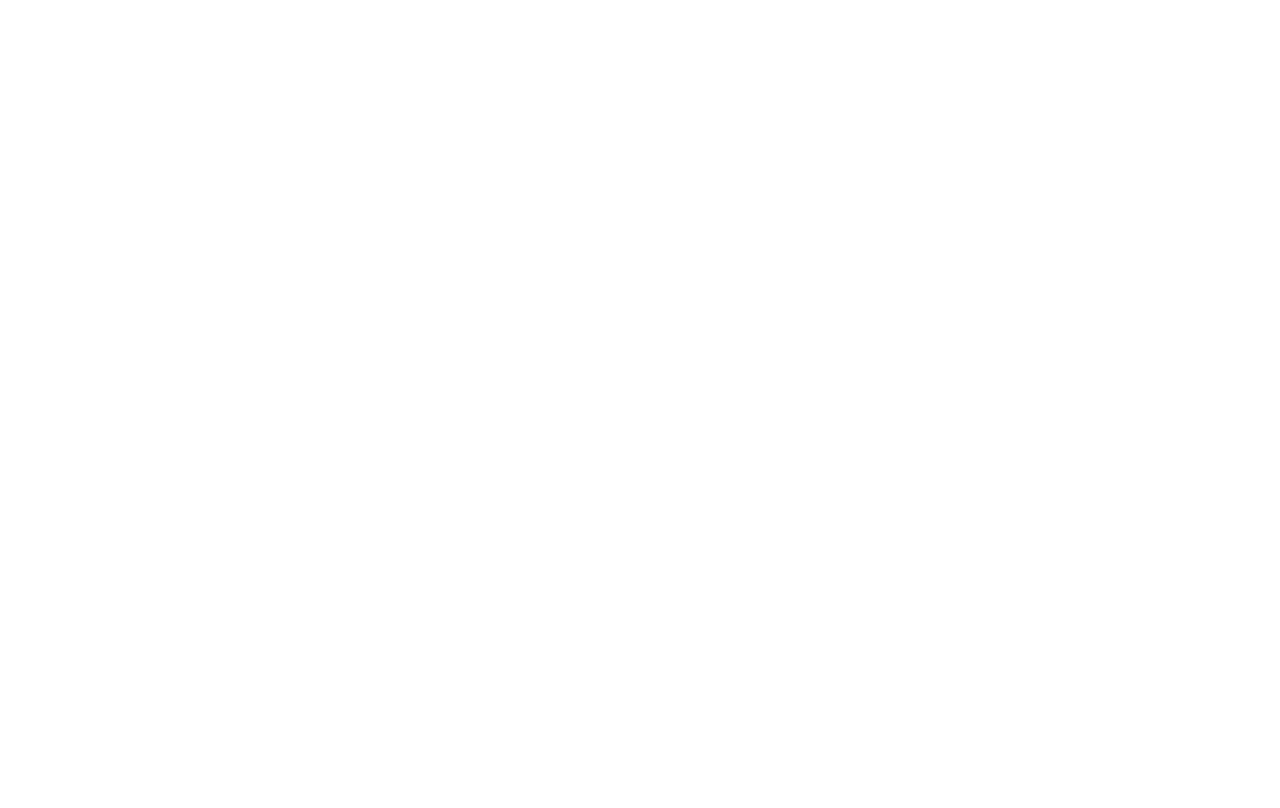
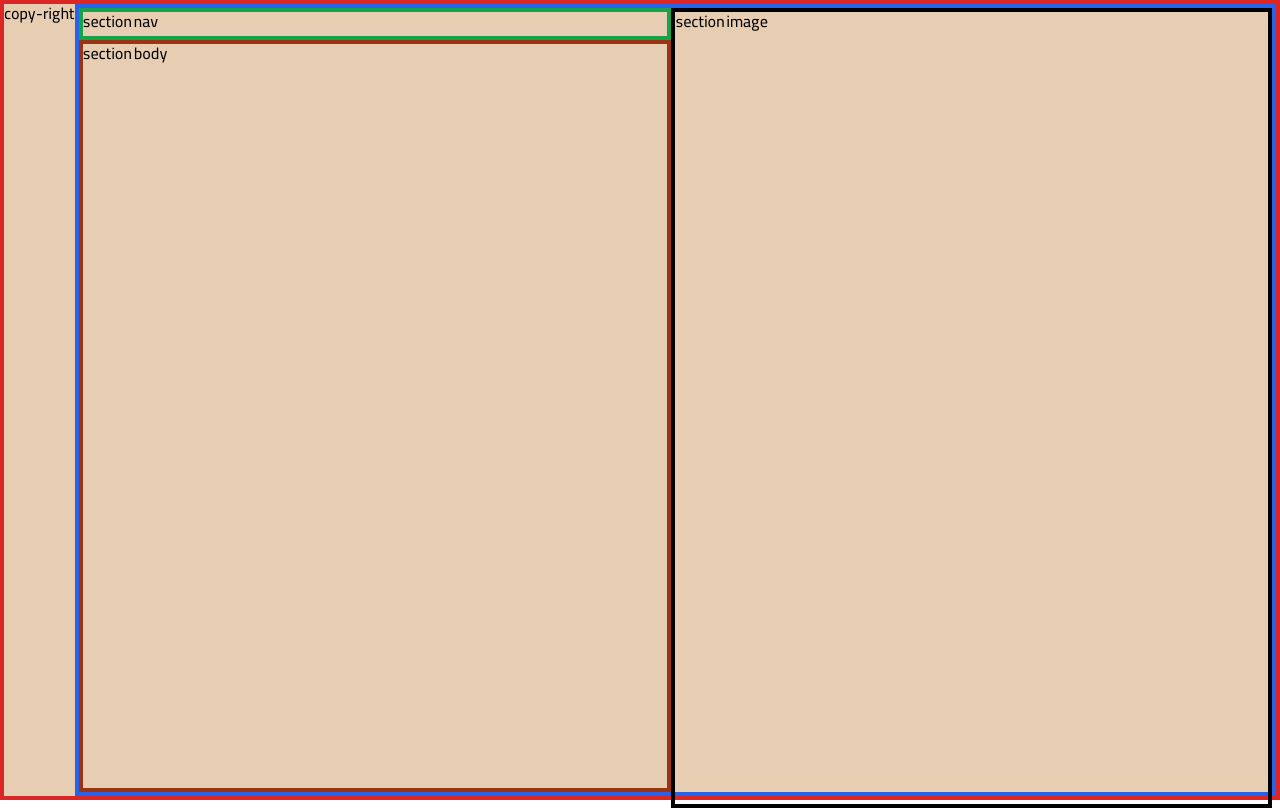
Before and after one commit to ehsanmoodi/pikoland, a Next.js app: page / in a window 1280 px wide. Built offline with nearby package versions, Linux system fonts and the light colour scheme.

Commit message:
section layout

```diff
--- a/pages/index.tsx
+++ b/pages/index.tsx
@@ -9,13 +9,16 @@
         <link rel="icon" href="/favicon.ico" />
       </Head>
 
-      <header></header>
-
       <main>
-
+        <section className="section">
+          <div className="section__copy-right">copy-right</div>
+          <div className="section__container">
+            <ul className="section__nav">section nav</ul>
+            <div className="section__body">section body</div>
+            <div className="section__image">section image</div>
+          </div>
+        </section>
       </main>
-
-      <footer></footer>
     </div>
   );
 }
--- a/styles/index.scss
+++ b/styles/index.scss
@@ -9,6 +9,7 @@
 // components
 
 // layout
+@import "./layout/section";
 
 // templates
 
--- /dev/null
+++ b/styles/layout/_section.scss
@@ -0,0 +1,34 @@
+.section {
+  @apply w-screen h-auto lg:h-screen;
+  // @apply overflow-hidden;
+  @apply bg-raffia;
+  @apply border-4 border-red-600;
+  @apply flex flex-col lg:flex-row;
+
+  &__copy-right {
+    @apply order-2 lg:order-1;
+  }
+
+  &__container {
+    @apply order-1 lg:order-2;
+    @apply grow;
+    @apply flex flex-col flex-wrap;
+    @apply border-4 border-blue-600;
+  }
+
+  &__nav {
+    @apply border-4 border-green-600;
+    @apply shrink-0;
+  }
+
+  &__body {
+    @apply grow;
+    @apply border-4 border-orange-800;
+  }
+
+  &__image {
+    @apply shrink-0;
+    @apply h-auto lg:h-screen;
+    @apply border-4 border-black;
+  }
+}
--- a/tailwind.config.js
+++ b/tailwind.config.js
@@ -9,7 +9,14 @@
       peyda: ["peyda"],
     },
     extend: {
-      colors: {},
+      colors: {
+        raffia: "#E7CDB1",
+        blueCharcoal: "#00070F",
+        bamboo: "#DF6704",
+        lochmara: "#0075C9",
+        roofTerracotta: "#AC1D2F",
+        persianIndigo: "#531078"
+      },
       keyframes: {
         "bounce-horizontal": {
           "0%, 100%": {
```
